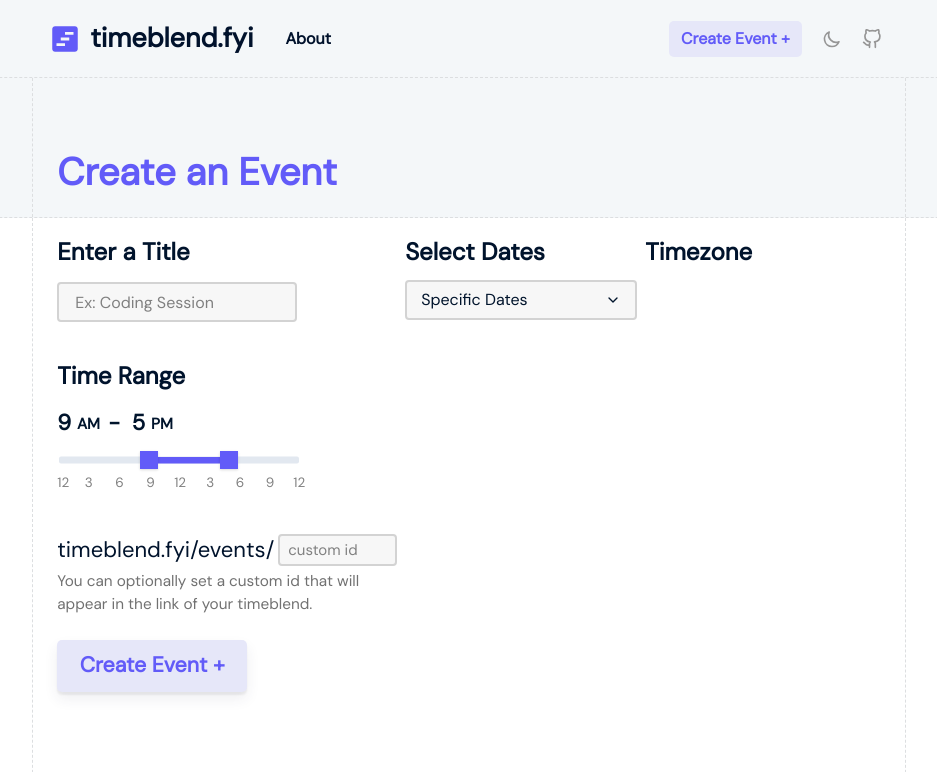
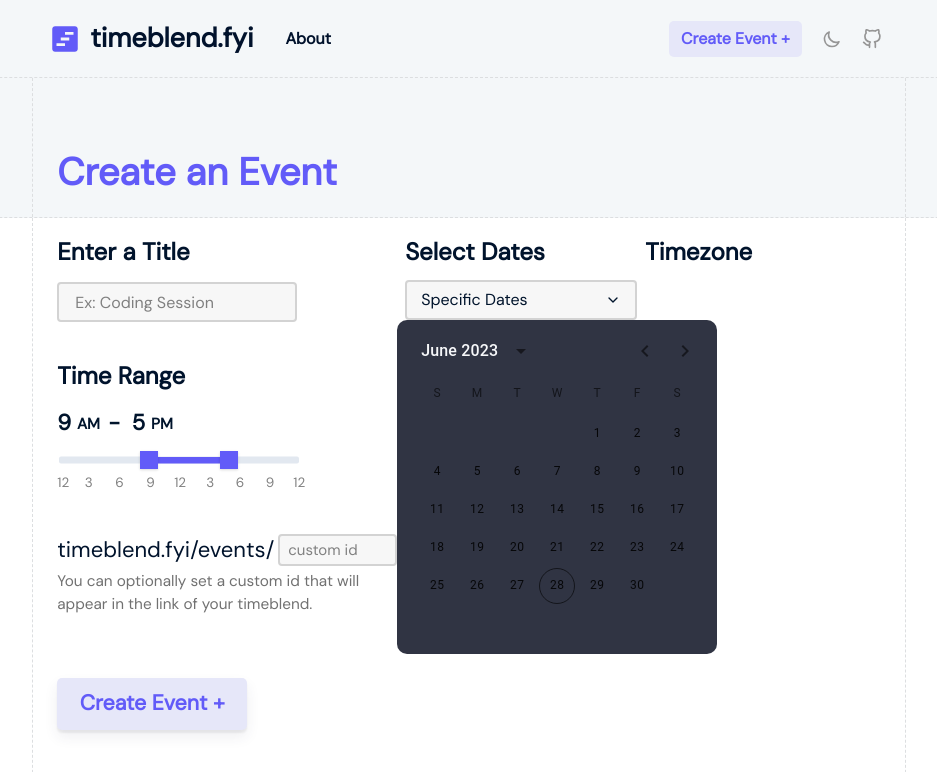
Before and after one commit to Damvilion/timeblend, a Next.js app: page / in a window 1280 px wide. Shown: the top 772 px of the page, without its empty margins (171-1108 px from the left). Built offline with nearby package versions, Linux system fonts and the light colour scheme.

Commit message:
Slider and calendar componets are added. - Calendar isn't styled to fit theme of the website

```diff
--- a/package.json
+++ b/package.json
@@ -15,11 +15,14 @@
     "@fontsource/dm-sans": "^5.0.3",
     "@fontsource/nunito": "^5.0.3",
     "@fontsource/sora": "^5.0.3",
+    "@mui/material": "^5.13.6",
+    "@mui/x-date-pickers": "^6.9.0",
     "@types/node": "20.3.2",
     "@types/react": "18.2.14",
     "@types/react-dom": "18.2.6",
     "@typescript-eslint/eslint-plugin": "^5.60.1",
     "@typescript-eslint/parser": "^5.60.1",
+    "dayjs": "^1.11.8",
     "eslint": "^8.43.0",
     "eslint-config-airbnb": "^19.0.4",
     "eslint-config-next": "^13.4.7",
--- /dev/null
+++ b/src/components/Calendar/CalendarPage.tsx
@@ -0,0 +1,37 @@
+import React, { useState } from 'react';
+import { AdapterDayjs } from '@mui/x-date-pickers/AdapterDayjs';
+import { ThemeProvider, createTheme } from '@mui/material';
+import { LocalizationProvider } from '@mui/x-date-pickers/LocalizationProvider';
+import { DateCalendar } from '@mui/x-date-pickers/DateCalendar';
+import dayjs from 'dayjs';
+
+const CalendarPage = () => {
+    const today = dayjs();
+    const twoPM = dayjs().set('hour', 14).startOf('hour');
+    const threePM = dayjs().set('hour', 15).startOf('hour');
+
+    const theme = createTheme();
+
+    const [selectedDate, setSelectedDate] = useState(null);
+    const handleDateChange = (date: any) => {
+        console.log(date);
+        setSelectedDate(date);
+    };
+
+    return (
+        <ThemeProvider theme={theme}>
+            <LocalizationProvider dateAdapter={AdapterDayjs}>
+                {/* <Grid container columns={{ xs: 1, lg: 2 }} spacing={4} alignItems='center' justifyContent='center'>
+                    <Grid item> */}
+                <DateCalendar value={selectedDate} onChange={handleDateChange} />
+                {/* </Grid> */}
+                {/* <Grid item>
+                        <TimeClock defaultValue={twoPM} maxTime={threePM} />
+                    </Grid> */}
+                {/* </Grid> */}
+            </LocalizationProvider>
+        </ThemeProvider>
+    );
+};
+
+export default CalendarPage;
--- /dev/null
+++ b/src/components/Calendar/calendarItem.css
@@ -0,0 +1,34 @@
+/* .css-nk89i7-MuiPickersCalendarHeader-root {
+    background-color: #303443;
+}
+
+.MuiPickersFadeTransitionGroup-root,
+.MuiPickersCalendarHeader-root {
+    background-color: #303443;
+} */
+
+/* .css-k008qs {
+    margin: 20px;
+} */
+
+/* Handles the background color of the entire calendar */
+.MuiDateCalendar-root {
+    background-color: #303443;
+}
+
+/* Classes to handle calendar's position */
+.MuiDateCalendar-root,
+.css-cwhad8-MuiDateCalendar-root {
+    margin: 0;
+    padding: 0;
+    border-radius: 10px;
+}
+/* Text Colors {numbers}*/
+.MuiPickersDay-dayWithMargin {
+    color: beige;
+}
+
+/* Text colors {Sunday - Saturday} */
+.MuiTypography-root {
+    color: beige;
+}
--- a/src/pages/_app.tsx
+++ b/src/pages/_app.tsx
@@ -2,6 +2,7 @@ import React from 'react';
 import { ChakraProvider } from '@chakra-ui/react';
 import type { AppProps } from 'next/app';
 import '../styles/global.css';
+import '../components/Calendar/calendarItem.css';
 
 import theme from '../chakra/theme';
 import Layout from '@/components/Layout/Layout';
--- a/src/pages/index.tsx
+++ b/src/pages/index.tsx
@@ -1,6 +1,20 @@
 import React, { useState } from 'react';
-import { Flex, HStack, Input, Menu, MenuButton, MenuItem, MenuList, RangeSlider, RangeSliderFilledTrack, RangeSliderThumb, RangeSliderTrack, Text } from '@chakra-ui/react';
+import {
+    Flex,
+    HStack,
+    Input,
+    Menu,
+    MenuButton,
+    MenuItem,
+    MenuList,
+    RangeSlider,
+    RangeSliderFilledTrack,
+    RangeSliderThumb,
+    RangeSliderTrack,
+    Text,
+} from '@chakra-ui/react';
 import { FiChevronDown } from 'react-icons/fi';
+import CalendarPage from '@/components/Calendar/CalendarPage';
 
 export default function Home() {
     const [sliderValue, setSliderValue] = useState([9, 17]);
@@ -19,8 +33,17 @@ export default function Home() {
 
     return (
         <Flex direction='column' w='100%' h='100%'>
-            <Flex justify='center' direction='row' w='100%' h='140px' px={[0, 1, 2, 4]} bg='#F4F7F9' borderBottom='1px dashed #dcdee0' >
-                <Flex align='center' direction='row' w={['100%', '90%', '70%', '70%']} minW='200px' maxW='920px' h='100%' px={[0, 1, 2, 4]} borderRight='1px dashed #dcdee0' borderLeft='1px dashed #dcdee0'>
+            <Flex justify='center' direction='row' w='100%' h='140px' px={[0, 1, 2, 4]} bg='#F4F7F9' borderBottom='1px dashed #dcdee0'>
+                <Flex
+                    align='center'
+                    direction='row'
+                    w={['100%', '90%', '70%', '70%']}
+                    minW='200px'
+                    maxW='920px'
+                    h='100%'
+                    px={[0, 1, 2, 4]}
+                    borderRight='1px dashed #dcdee0'
+                    borderLeft='1px dashed #dcdee0'>
                     <Text mt='50px' mr={6} ml={2} color='#625BF8' fontSize='38px' fontWeight={600}>
                         Create an Event
                     </Text>
@@ -29,90 +52,227 @@ export default function Home() {
                 </Flex> */}
                 </Flex>
             </Flex>
-            <Flex justify='center' direction='row' w='100%' h='600px' px={[0, 1, 2, 4]} bg='white' >
-                <Flex direction='column' w={['100%', '90%', '70%', '70%']} minW='200px' maxW='920px' h='100%' px={[0, 1, 2, 4]} py={4} borderRight='1px dashed #dcdee0' borderLeft='1px dashed #dcdee0'>
+            <Flex justify='center' direction='row' w='100%' h='600px' px={[0, 1, 2, 4]} bg='white'>
+                <Flex
+                    direction='column'
+                    w={['100%', '90%', '70%', '70%']}
+                    minW='200px'
+                    maxW='920px'
+                    h='100%'
+                    px={[0, 1, 2, 4]}
+                    py={4}
+                    borderRight='1px dashed #dcdee0'
+                    borderLeft='1px dashed #dcdee0'>
                     <Flex>
                         <Flex direction='column'>
-                            <Text ml={2} color='#00132C' fontSize='24px' fontWeight={600}>Enter a Title</Text>
-                            <Input maxW='240px' h='40px' mt={3} ml={2} color='gray.600' fontSize='16px' fontWeight={500} bg='#F7F7F7' border='2px solid lightgray' borderRadius={4} _hover={{border: '2px solid #7A84E8'}} _focus={{boxShadow: 'none', outline: 'none', border: '2px solid #7A84E8'}} _placeholder={{color: 'gray'}} placeholder='Ex: Coding Session' spellCheck='false' />
-                            <Text mt={9} ml={2} color='#00132C' fontSize='24px' fontWeight={600}>Time Range</Text>
+                            <Text ml={2} color='#00132C' fontSize='24px' fontWeight={600}>
+                                Enter a Title
+                            </Text>
+                            <Input
+                                maxW='240px'
+                                h='40px'
+                                mt={3}
+                                ml={2}
+                                color='gray.600'
+                                fontSize='16px'
+                                fontWeight={500}
+                                bg='#F7F7F7'
+                                border='2px solid lightgray'
+                                borderRadius={4}
+                                _hover={{ border: '2px solid #7A84E8' }}
+                                _focus={{ boxShadow: 'none', outline: 'none', border: '2px solid #7A84E8' }}
+                                _placeholder={{ color: 'gray' }}
+                                placeholder='Ex: Coding Session'
+                                spellCheck='false'
+                            />
+                            <Text mt={9} ml={2} color='#00132C' fontSize='24px' fontWeight={600}>
+                                Time Range
+                            </Text>
                             <Flex mt={3} ml={2} color='#00142C' fontWeight={600}>
                                 <Text fontSize='16.5pt'>{sliderValue[0] % 12 === 0 ? 12 : sliderValue[0] % 12}&nbsp;</Text>
-                                <Text mt='7px' fontSize='11.5pt'>{sliderValue[0] < 12 || sliderValue[0] === 24 ? 'AM' : 'PM'}&nbsp;&nbsp;</Text>
+                                <Text mt='7px' fontSize='11.5pt'>
+                                    {sliderValue[0] < 12 || sliderValue[0] === 24 ? 'AM' : 'PM'}&nbsp;&nbsp;
+                                </Text>
                                 <Text fontSize='16.5pt'>-&nbsp;&nbsp;</Text>
                                 <Text fontSize='16.5pt'>{sliderValue[1] % 12 === 0 ? 12 : sliderValue[1] % 12}&nbsp;</Text>
-                                <Text mt='7px' fontSize='11.5pt'>{sliderValue[1] < 12 || sliderValue[1] === 24 ? 'AM' : 'PM'}&nbsp;&nbsp;</Text>
+                                <Text mt='7px' fontSize='11.5pt'>
+                                    {sliderValue[1] < 12 || sliderValue[1] === 24 ? 'AM' : 'PM'}&nbsp;&nbsp;
+                                </Text>
                             </Flex>
-                            <RangeSlider maxW='240px' mt={3} ml={2.5} aria-label={['min', 'max']} defaultValue={[9,17]} max={24} min={0} minStepsBetweenThumbs={1} onChange={(val) => setSliderValue(val)} step={1}>
+                            <RangeSlider
+                                maxW='240px'
+                                mt={3}
+                                ml={2.5}
+                                aria-label={['min', 'max']}
+                                defaultValue={[9, 17]}
+                                max={24}
+                                min={0}
+                                minStepsBetweenThumbs={1}
+                                onChange={(val) => setSliderValue(val)}
+                                step={1}>
                                 <RangeSliderTrack maxW='240px' h='7px' bg='gray.200'>
                                     <RangeSliderFilledTrack bg='#625BF8' />
                                 </RangeSliderTrack>
-                                <RangeSliderThumb w='18px' h='18px' bg='#625BF8' borderRadius={0} _focus={{outline: 'none', boxShadow: 'none'}} index={0} />
-                                <RangeSliderThumb w='18px' h='18px' bg='#625BF8' borderRadius={0} _focus={{outline: 'none', boxShadow: 'none'}} index={1}  />
+                                <RangeSliderThumb
+                                    w='18px'
+                                    h='18px'
+                                    bg='#625BF8'
+                                    borderRadius={0}
+                                    _focus={{ outline: 'none', boxShadow: 'none' }}
+                                    index={0}
+                                />
+                                <RangeSliderThumb
+                                    w='18px'
+                                    h='18px'
+                                    bg='#625BF8'
+                                    borderRadius={0}
+                                    _focus={{ outline: 'none', boxShadow: 'none' }}
+                                    index={1}
+                                />
                             </RangeSlider>
+
                             <Flex maxW='240px' mt={1} ml={3} fontSize='13.5px'>
-                                <Text mr={-1} ml={-1} color='#818181'>12</Text>
-                                <Text ml='19.5px' color='#818181'>3</Text>
-                                <Text ml='22.5px'  color='#818181'>6</Text>
-                                <Text ml='22.5px'  color='#818181'>9</Text>
-                                <Text ml='19.5px'  color='#818181'>12</Text>
-                                <Text ml='20px'  color='#818181'>3</Text>
-                                <Text ml='21.5px'  color='#818181'>6</Text>
-                                <Text ml='21.5px'  color='#818181'>9</Text>
-                                <Text mr={-1} ml='auto' color='#818181'>12</Text>
+                                <Text mr={-1} ml={-1} color='#818181'>
+                                    12
+                                </Text>
+                                <Text ml='19.5px' color='#818181'>
+                                    3
+                                </Text>
+                                <Text ml='22.5px' color='#818181'>
+                                    6
+                                </Text>
+                                <Text ml='22.5px' color='#818181'>
+                                    9
+                                </Text>
+                                <Text ml='19.5px' color='#818181'>
+                                    12
+                                </Text>
+                                <Text ml='20px' color='#818181'>
+                                    3
+                                </Text>
+                                <Text ml='21.5px' color='#818181'>
+                                    6
+                                </Text>
+                                <Text ml='21.5px' color='#818181'>
+                                    9
+                                </Text>
+                                <Text mr={-1} ml='auto' color='#818181'>
+                                    12
+                                </Text>
                             </Flex>
                             {/* <Text mt={4} ml={2} color='#00132C' fontSize='24px' fontWeight={600}>Custom URL (optional)</Text> */}
                             <Flex justify='center' direction='column' w='340px' ml={2}>
-                                <Flex align='center' mt={10} >
-                                    <Text color='#00132C' fontSize='22px'>timeblend.fyi/events/</Text>
-                                    <Input w='200px' h='32px' ml={1}  px={2} color='gray.700' fontSize='15px' fontWeight={500} bg='#F7F7F7' border='2px solid lightgray' borderRadius={4} _hover={{border: '2px solid #7A84E8'}} _focus={{boxShadow: 'none', outline: 'none', border: '2px solid #7A84E8'}} _placeholder={{color: 'gray'}} placeholder='custom id' spellCheck='false' />
-
+                                <Flex align='center' mt={10}>
+                                    <Text color='#00132C' fontSize='22px'>
+                                        timeblend.fyi/events/
+                                    </Text>
+                                    <Input
+                                        w='200px'
+                                        h='32px'
+                                        ml={1}
+                                        px={2}
+                                        color='gray.700'
+                                        fontSize='15px'
+                                        fontWeight={500}
+                                        bg='#F7F7F7'
+                                        border='2px solid lightgray'
+                                        borderRadius={4}
+                                        _hover={{ border: '2px solid #7A84E8' }}
+                                        _focus={{ boxShadow: 'none', outline: 'none', border: '2px solid #7A84E8' }}
+                                        _placeholder={{ color: 'gray' }}
+                                        placeholder='custom id'
+                                        spellCheck='false'
+                                    />
                                 </Flex>
-                                <Text mt={1} color='#717171' fontSize='11.5pt'>You can optionally set a custom id that will appear in the link of your timeblend.</Text>
+                                <Text mt={1} color='#717171' fontSize='11.5pt'>
+                                    You can optionally set a custom id that will appear in the link of your timeblend.
+                                </Text>
                             </Flex>
                         </Flex>
                         <Flex direction='column' w='240px' maxW='240px'>
-                            <Text ml={2} color='#00132C' fontSize='24px' fontWeight={600}>Select Dates</Text>
+                            <Text ml={2} color='#00132C' fontSize='24px' fontWeight={600}>
+                                Select Dates
+                            </Text>
                             <Menu>
                                 <MenuButton
                                     h='40px'
                                     mt={2.5}
                                     ml={2}
                                     pr='14px'
-                                    pl="14px"
+                                    pl='14px'
                                     color='#00142C'
                                     bg='#F7F7F7'
                                     border='2px solid lightgray'
                                     borderRadius={4}
-                                    aria-label='Options'
-                                >
+                                    aria-label='Options'>
                                     <HStack w='100%'>
                                         <Text mr='auto'>{getEventTypeString(eventType)}</Text>
                                         <FiChevronDown />
                                     </HStack>
                                 </MenuButton>
-                                <MenuList w='240px' py={0} color='#00142C' bg='#F7F7F7' border='2px solid #d3d3d3' borderRadius={4} shadow='xl' motionProps={{
+                                <MenuList
+                                    w='240px'
+                                    py={0}
+                                    color='#00142C'
+                                    bg='#F7F7F7'
+                                    border='2px solid #d3d3d3'
+                                    borderRadius={4}
+                                    shadow='xl'
+                                    motionProps={{
                                         transition: { duration: 40000 },
-                                    animate: 'visible'}}>
-                                    <MenuItem h='40px' color={eventType === 'specific' ? 'white' : '#00142C'} bg={eventType === 'specific' ? '#625BF8' : 'white'} borderTopRadius={4} _hover={{bg: eventType === 'specific' ? '#625BF8' : '#9c96ff', color: 'white'}} onClick={() => setEventType('specific')}>
+                                        animate: 'visible',
+                                    }}>
+                                    <MenuItem
+                                        h='40px'
+                                        color={eventType === 'specific' ? 'white' : '#00142C'}
+                                        bg={eventType === 'specific' ? '#625BF8' : 'white'}
+                                        borderTopRadius={4}
+                                        _hover={{ bg: eventType === 'specific' ? '#625BF8' : '#9c96ff', color: 'white' }}
+                                        onClick={() => setEventType('specific')}>
                                         Specific Dates
                                     </MenuItem>
-                                    <MenuItem h='40px' color={eventType === 'weekly' ? 'white' : '#00142C'} bg={eventType === 'weekly' ? '#625BF8' : 'white'} borderBottomRadius={4} _hover={{bg: eventType === 'weekly' ? '#625BF8' : '#c1befa', color: 'white'}} onClick={() => setEventType('weekly')}>
+                                    <MenuItem
+                                        h='40px'
+                                        color={eventType === 'weekly' ? 'white' : '#00142C'}
+                                        bg={eventType === 'weekly' ? '#625BF8' : 'white'}
+                                        borderBottomRadius={4}
+                                        _hover={{ bg: eventType === 'weekly' ? '#625BF8' : '#c1befa', color: 'white' }}
+                                        onClick={() => setEventType('weekly')}>
                                         Days of Week
                                     </MenuItem>
-
                                 </MenuList>
                             </Menu>
+
+                            <CalendarPage />
                         </Flex>
                         <Flex direction='column' maxW='240px'>
-                            <Text ml={2} color='#00132C' fontSize='24px' fontWeight={600}>Timezone</Text>
-
+                            <Text ml={2} color='#00132C' fontSize='24px' fontWeight={600}>
+                                Timezone
+                            </Text>
                         </Flex>
                     </Flex>
-                    <Flex align='center' justify='center' maxW='190px' h='52px' mt={6} mr={1} ml={2} px={3} bg='#E6E7F9' borderRadius={5} shadow='0 7px 14px rgba(50, 50, 93, 0.08), 0 3px 2px rgba(0, 0, 0, 0.06);' _hover={{transform: 'translateY(-1px)', bg: '#ebecfc', cursor: 'pointer', boxShadow: '0 7px 14px rgba(50, 50, 93, 0.08), 0 3px 2px rgba(0, 0, 0, 0.06);'}}>
-                        <Text color='#625BF8' fontSize='16pt' fontWeight={600}>Create Event +</Text>
+                    <Flex
+                        align='center'
+                        justify='center'
+                        maxW='190px'
+                        h='52px'
+                        mt={6}
+                        mr={1}
+                        ml={2}
+                        px={3}
+                        bg='#E6E7F9'
+                        borderRadius={5}
+                        shadow='0 7px 14px rgba(50, 50, 93, 0.08), 0 3px 2px rgba(0, 0, 0, 0.06);'
+                        _hover={{
+                            transform: 'translateY(-1px)',
+                            bg: '#ebecfc',
+                            cursor: 'pointer',
+                            boxShadow: '0 7px 14px rgba(50, 50, 93, 0.08), 0 3px 2px rgba(0, 0, 0, 0.06);',
+                        }}>
+                        <Text color='#625BF8' fontSize='16pt' fontWeight={600}>
+                            Create Event +
+                        </Text>
                     </Flex>
-
                 </Flex>
             </Flex>
         </Flex>
```
Also changed, not shown: 1 other file (tests, documents, lock files or other folders). Lines whose indentation alone changed are shown as unchanged.
